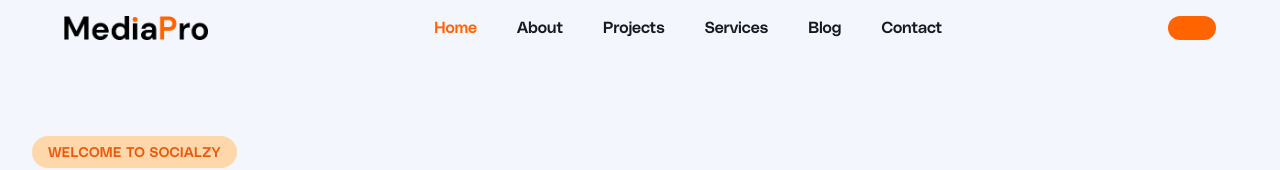
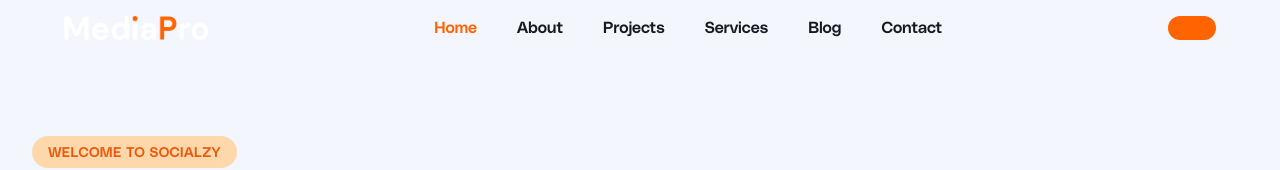
Before and after one commit to sutharjay1/forgevista-media-pro, a React (Vite) app: page / in a window 1280 px wide. Shown: the top 170 px of the page. Built offline with nearby package versions, Linux system fonts and the light colour scheme.

Commit message:
ui bug fix

```diff
--- a/src/components/Header.jsx
+++ b/src/components/Header.jsx
@@ -41,7 +41,7 @@ const Header = () => {
             <div className="text-xl font-semibold tracking-wide select-none">
               <Link to={"/"}>
                 <img
-                  src="../assets/Logo.png"
+                  src="../assets/FooterLogo.png"
                   className="mx-auto h-6 w-auto object-cover"
                   alt="mediaPro"
                 />
```
